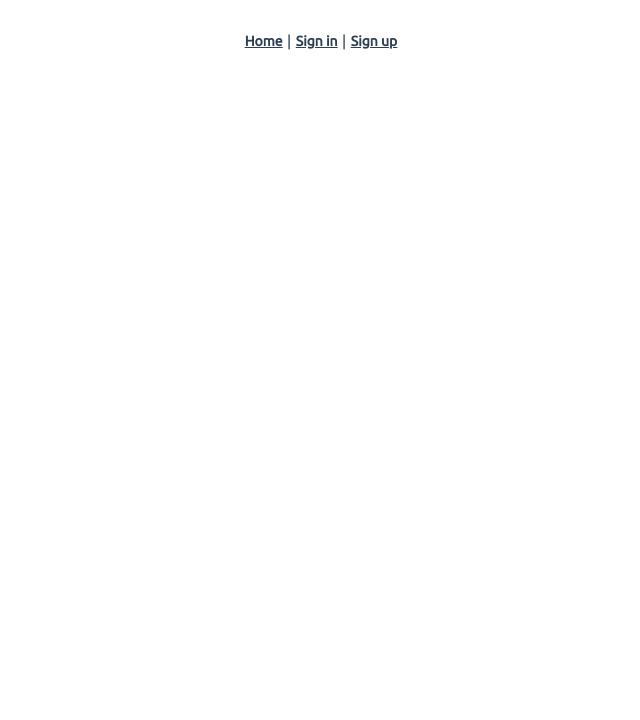
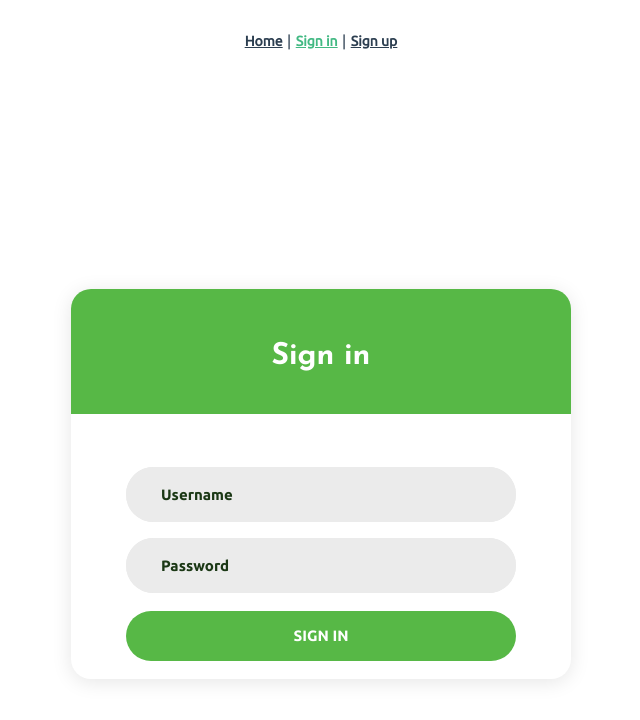
Before and after one commit to wakanda-foreverr/WakandaForever, a Vue app in the folder wakandaforeverclient/: page /signin in a window 1280 px wide. Shown: the top 720 px of the page, without its empty margins (319-959 px from the left). Built offline with nearby package versions, Linux system fonts and the light colour scheme.

Commit message:
Save the token returned from the response

```diff
--- a/wakandaforeverclient/package.json
+++ b/wakandaforeverclient/package.json
@@ -10,6 +10,7 @@
   "dependencies": {
     "axios": "^0.18.0",
     "vue": "^2.6.6",
+    "vue-cookie": "^1.1.4",
     "vue-router": "^3.0.1",
     "vuex": "^3.0.1"
   },
--- a/wakandaforeverclient/src/App.vue
+++ b/wakandaforeverclient/src/App.vue
@@ -2,7 +2,7 @@
   <div id="app">
     <div id="nav">
       <router-link to="/">Home</router-link> |
-      <router-link to="/login">Sign in</router-link> |
+      <router-link to="/signin">Sign in</router-link> |
       <router-link to="/signup">Sign up</router-link>
     </div>
     <router-view />
--- a/wakandaforeverclient/src/main.js
+++ b/wakandaforeverclient/src/main.js
@@ -5,6 +5,9 @@ import store from "./store";
 
 Vue.config.productionTip = false;
 
+var VueCookie = require('vue-cookie');
+Vue.use(VueCookie);
+
 new Vue({
   router,
   store,
--- a/wakandaforeverclient/src/router.js
+++ b/wakandaforeverclient/src/router.js
@@ -23,8 +23,8 @@ export default new Router({
         import(/* webpackChunkName: "about" */ "./views/About.vue")
     },
     {
-      path: "/login",
-      name: "login",
+      path: "/signin",
+      name: "signin",
       component: () => import("./views/Login.vue")
     },
     {
--- a/wakandaforeverclient/src/serivces/UserService.js
+++ b/wakandaforeverclient/src/serivces/UserService.js
@@ -13,15 +13,15 @@ const apiClient = axios.create({
 export default {
     registerUser(user) {
         return apiClient.post("/signup", user)
-            .then(response => {console.log(response.data)});
+            .then(response => {
+                console.log(response.data)
+                // todo: call loginUser()
+            });
     },
     loginUser(user) {
         return apiClient.post("/token/generateToken", user)
             .then(response => {
-                console.log(response.data);
-
-                // TODO: save the returned token
-
+                this.$cookie.set("token", response.data.token, 1);
             })
             .catch(exception => {console.log(exception)});
     }
```
